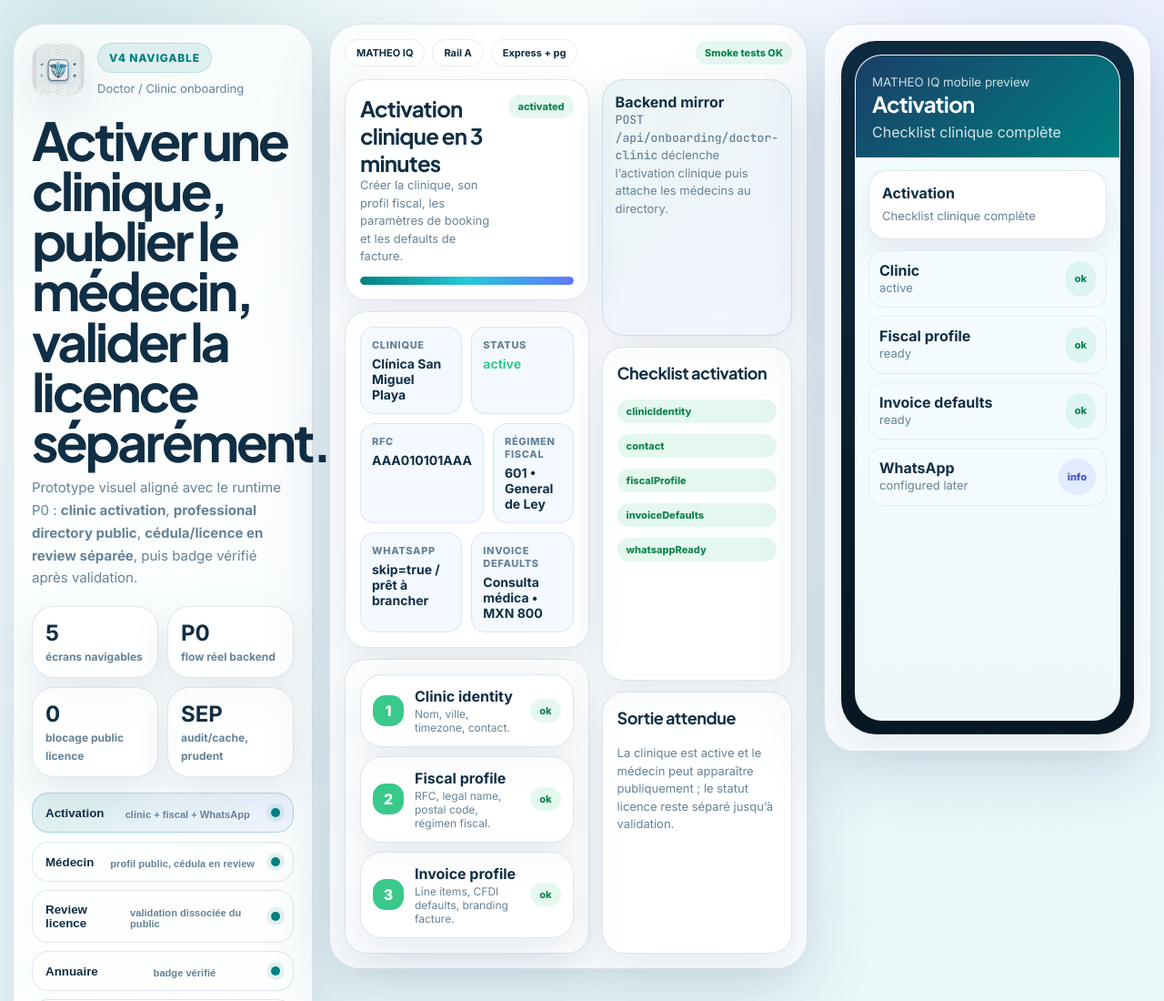
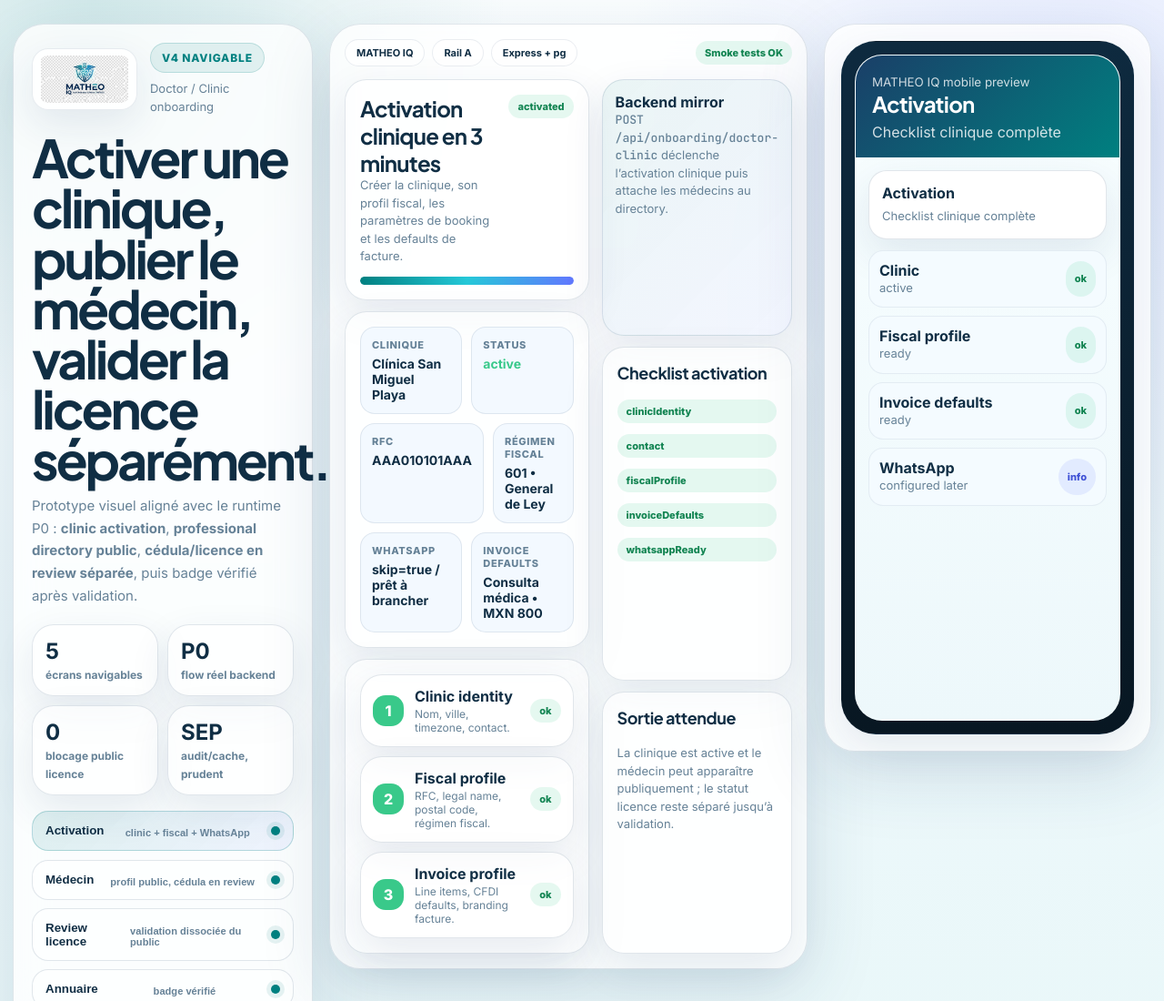
Before and after one commit to astroclawdrobot-tech/matheoiq-preview, a plain HTML site: page web-prototypes/matheoiq-doctor-clinic-onboarding-v4-2026-05-04.html in a window 1280 px wide. Shown: the top 1100 px of the page at 91% size. Drawn offline with Linux system fonts and the light colour scheme.

Commit message:
fix(preview): reframe V4 logo

```diff
--- a/web-prototypes/matheoiq-doctor-clinic-onboarding-v4-2026-05-04.html
+++ b/web-prototypes/matheoiq-doctor-clinic-onboarding-v4-2026-05-04.html
@@ -19,7 +19,7 @@
     *{box-sizing:border-box} html{scroll-behavior:smooth} body{margin:0;min-height:100vh;font-family:var(--font-ui);color:var(--ink);background:radial-gradient(circle at 8% 0%,rgba(0,128,128,.16),transparent 26%),radial-gradient(circle at 92% 10%,rgba(98,119,255,.14),transparent 30%),linear-gradient(180deg,#fbfeff,var(--bg) 54%,#e8f7f8)}
     a{color:inherit} .shell{width:min(1440px,calc(100% - 28px));margin:0 auto;padding:26px 0 42px;display:grid;grid-template-columns:330px minmax(480px,1fr) 360px;gap:18px;align-items:start}
     .glass{background:var(--panel);border:1px solid var(--line);box-shadow:var(--shadow);backdrop-filter:blur(18px);-webkit-backdrop-filter:blur(18px)}
-    .panel{border-radius:var(--radius-xl);padding:20px}.hero{position:sticky;top:18px}.logo{display:flex;gap:14px;align-items:center}.logo img{width:58px;height:58px;border-radius:18px;object-fit:cover;box-shadow:var(--shadow-soft)}
+    .panel{border-radius:var(--radius-xl);padding:20px}.hero{position:sticky;top:18px}.logo{display:flex;gap:14px;align-items:center}.logo img{width:118px;height:68px;border-radius:18px;object-fit:contain;object-position:center;background:rgba(255,255,255,.86);padding:7px;box-shadow:var(--shadow-soft);border:1px solid rgba(26,63,104,.10)}
     .eyebrow,.chip,.pill{display:inline-flex;align-items:center;gap:8px;border-radius:999px;font-weight:800;letter-spacing:.07em;text-transform:uppercase}.eyebrow{padding:8px 12px;background:rgba(0,128,128,.1);border:1px solid rgba(0,128,128,.18);color:var(--teal);font-size:12px}.chip,.pill{min-height:30px;padding:0 12px;background:rgba(255,255,255,.66);border:1px solid rgba(26,63,104,.09);color:var(--muted);font-size:11px}.pill{letter-spacing:0;text-transform:none;font-weight:700;color:var(--ink)}
     h1,h2,h3,h4{font-family:var(--font-display);margin:0}h1{font-size:clamp(34px,4.5vw,58px);line-height:.96;letter-spacing:-.055em;margin:18px 0 12px}h2{font-size:24px;letter-spacing:-.03em}h3{font-size:18px;letter-spacing:-.025em}p{margin:0}.lead{color:var(--muted);line-height:1.65;font-size:15px}.mono,code{font-family:var(--font-mono)}
     .stack{display:grid;gap:12px}.mt{margin-top:18px}.metrics{display:grid;grid-template-columns:1fr 1fr;gap:10px}.metric,.card,.step,.row,.device,.note{border:1px solid var(--line);background:rgba(255,255,255,.62);border-radius:var(--radius-lg);box-shadow:var(--shadow-soft)}.metric{padding:14px}.metric strong{display:block;font-size:24px}.metric span{color:var(--muted);font-size:12px;font-weight:700}
@@ -39,7 +39,7 @@
   <main class="shell">
     <aside class="panel glass hero">
       <div class="logo">
-        <img src="../branding/assets-2026-04-20/matheo-iq-app-icon-tile-v1.jpg" alt="MATHEO IQ icon" />
+        <img src="../branding/assets-2026-04-20/matheo-iq-primary-logo-lockup-saas-hub-clinicas-mexico-v1.jpg" alt="MATHEO IQ logo" />
         <div><span class="eyebrow">V4 navigable</span><p class="sub mt" style="margin-top:8px">Doctor / Clinic onboarding</p></div>
       </div>
       <h1>Activer une clinique, publier le médecin, valider la licence séparément.</h1>
```
